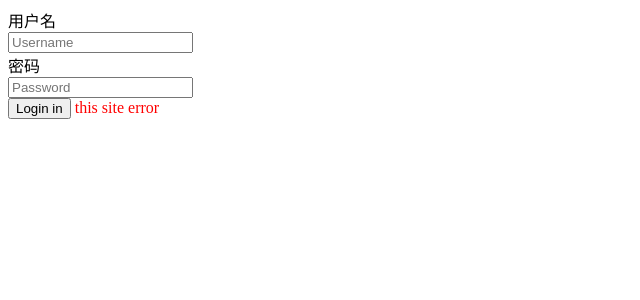
After one commit to yaole817/python, a Django app: page /login/ in a window 1280 px wide. The commit adds this page. Shown: the top 300 px of the page, without its empty margins (0-640 px from the left). Run offline with Django 3.2, Linux system fonts and the light colour scheme.

Commit message:
add login page and complate the basic function
Signed-off-by: yaole817 <yaole817@163.com>

```diff
--- a/djangoPy/MyBlog/MyBlog/urls.py
+++ b/djangoPy/MyBlog/MyBlog/urls.py
@@ -18,7 +18,7 @@ from django.urls import path
 from mysite import views as mysite_view
 from User import views as user_view
 urlpatterns = [
-    path('', user_view.login),
     path('', mysite_view.index),
+    path('login/', user_view.login, name='login'),
     path('admin/', admin.site.urls),
 ]
--- /dev/null
+++ b/djangoPy/MyBlog/User/templates/login.html
@@ -0,0 +1,33 @@
+<!DOCTYPE html>
+<html lang="en">
+<head>
+    <meta charset="UTF-8">
+    <meta name="viewport" content="width=device-width, initial-scale=1.0">
+    <meta http-equiv="X-UA-Compatible" content="ie=edge">
+    <title>Login</title>
+</head>
+<body>
+    <div class="container">
+        <form class="form-horizontal" action="/login/" method="post">
+            <div class="form-group">
+                <label for="inputuser" class="col-sm-2 control-label">用户名</label>
+                <div class="col-sm-10">
+                    <input type="username" name="username" class="form-control" placeholder="Username">
+                </div>
+            </div>
+            <div class="form-group">
+                <label for="inputPassword3" class="col-sm-2 control-label">密码</label>
+                <div class="col-sm-10">
+                    <input type="password" name="pwd" class="form-control" placeholder="Password">
+                </div>
+            </div>
+            <div class="form-group">
+                <div class="col-sm-offset-2 col-sm-10">
+                    <button type="submit" class="btn btn-default">Login in</button>
+                    <span style="color:red;"> {{ status }}</span>
+                </div>
+            </div>
+        </form>
+    </div>
+</body>
+</html>
--- a/djangoPy/MyBlog/User/views.py
+++ b/djangoPy/MyBlog/User/views.py
@@ -2,5 +2,5 @@ from django.shortcuts import render
 
 # Create your views here.
 def login(request):
-    context = {}
-    return render(request, 'home.html', context)
+    context = { 'status' : "this site error" }
+    return render(request, 'login.html', context)
--- a/djangoPy/MyBlog/mysite/static/base.css
+++ b/djangoPy/MyBlog/mysite/static/base.css
@@ -3,7 +3,6 @@
 }
 .title {
     color: black;
-    border-style: solid;
     margin-top: 30px;
     margin-bottom: 20px;
     background-color: lightskyblue;
--- a/djangoPy/MyBlog/mysite/templates/home.html
+++ b/djangoPy/MyBlog/mysite/templates/home.html
@@ -8,7 +8,7 @@
     <title>Welcome to my blog</title>
     <link rel="stylesheet" href="{% static 'base.css' %}">
     <link rel="stylesheet" href="{% static 'bootstrap-3.3.7-dist/css/bootstrap.min.css' %}">
-    <script type="text/javascript" src="{% static 'js\bootstrap.min.js' %}"></script>
+    <script type="text/javascript" src="{% static 'javascript/jquery-1.12.4.min.js' %}"></script>
     <script type="text/javascript" src="{% static 'bootstrap-3.3.7-dist/js/bootstrap.min.js' %}"></script>
 
 </head>
@@ -20,8 +20,9 @@
             </div>
             <ul class="nav navbar-nav">
                 <li><a href="">首页</a></li>
-                <li><a href="">博客</a></li>
                 <li><a href="">关于</a></li>
+                <li><a href="">登陆</a></li>
+                <li><a href="">注册</a></li>
             </ul>
         </div>
     </div>
--- a/djangoPy/MyBlog/mysite/views.py
+++ b/djangoPy/MyBlog/mysite/views.py
@@ -9,6 +9,8 @@ def index(request):
     # now = datetime.datetime.now()
     # context['hello'] = "Hello World "
     context['blogAllList'] = blogAllList
+    # context['username']    = request.user.username
+
     # context['date']  = 'date is %s' % now
 
     return render(request, 'home.html', context)
```
Also changed, not shown: djangoPy/MyBlog/ReadMe.md (added), djangoPy/MyBlog/User/templates/register.html (added), djangoPy/MyBlog/db.sqlite3.
